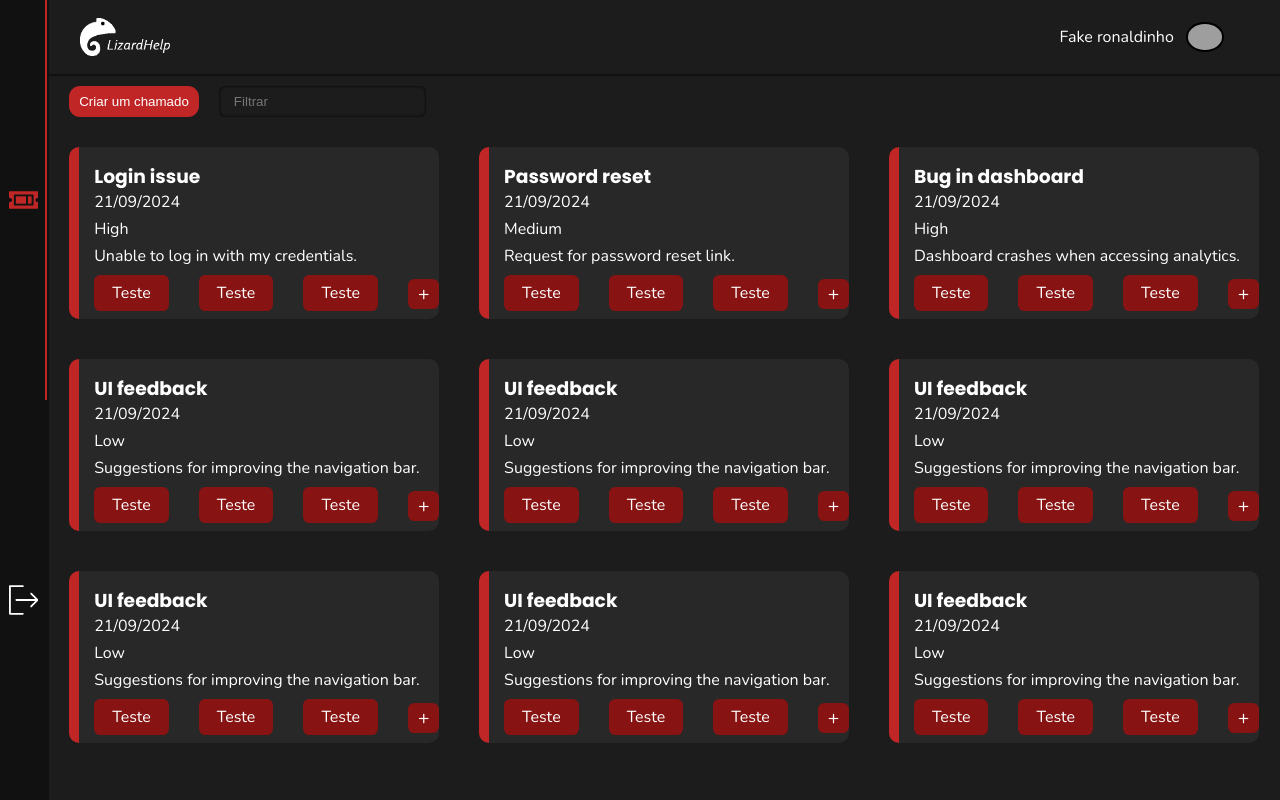
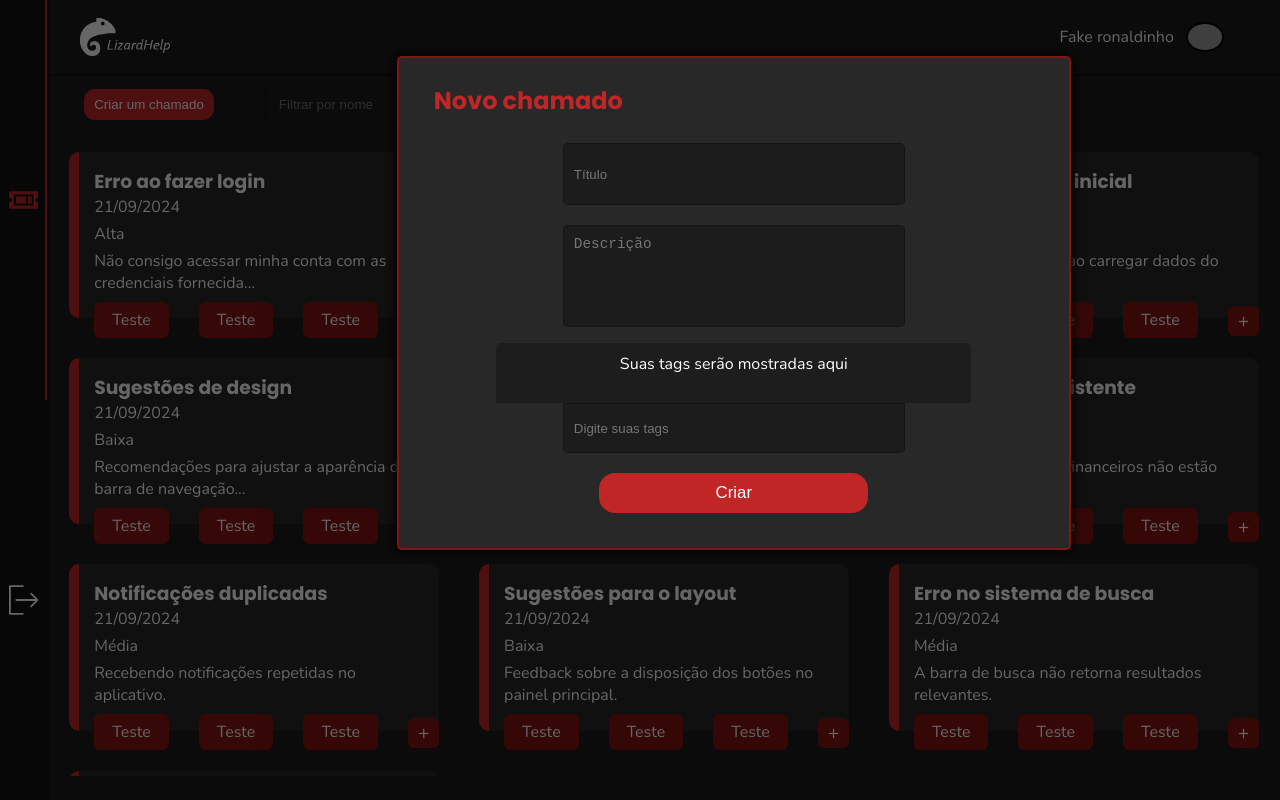
Before and after one commit to MrCoffeeOri/Lizard-Help, a React (Vite) app: page /user/home in a window 1280 px wide. Both pictures are taken after a click on the button "Criar um chamado". Built offline with nearby package versions, Linux system fonts and the light colour scheme; grey boxes are pictures that could not be loaded.

Commit message:
more stuff added to home page

```diff
--- a/src/components/ModalBackground.tsx
+++ b/src/components/ModalBackground.tsx
@@ -1,10 +1,17 @@
 import React from 'react'
 
-export default function ModalBackground({ modalRef }: { modalRef: React.RefObject<HTMLDivElement> }) {
+export default function ModalBackground({ modalRef }: { modalRef: React.RefObject<HTMLDivElement | HTMLFormElement> }) {
   return (
     <div onClick={(e: React.MouseEvent<HTMLDivElement, MouseEvent>) => {
         modalRef.current.classList.toggle('hide')
         e.currentTarget.classList.toggle('hide')
+    }} style={{
+        top: 0,
+        backgroundColor: 'rgba(0, 0, 0, 0.6)',
+        position: 'absolute',
+        zIndex: 98,
+        width: '100%',
+        height: '100%',
     }} className='hide' id='modal-background'></div>
   )
 }
--- a/src/css/home.css
+++ b/src/css/home.css
@@ -23,20 +23,29 @@
         height: 88.56%;
         #tools {
             padding: 10px;
-            > * { margin: 0 10px; }
+            > * { margin: 1px 25px 0 25px; }
             button {
                 cursor: pointer;
                 padding: 8px 10px;
                 background-color: var(--red-main);
                 color: white;
                 border-radius: .7rem;
+                &:hover { background-color: var(--red-main-darker); }
             }
             input {
                 color: white;
-                padding: 8px 15px;
+                padding: 10px 15px;
                 background-color: var(--background);
-                border-radius: .4rem;
-                box-shadow: inset 0 0 3px 0px black;
+                border-radius: .3rem;
+                box-shadow: inset 0 0 3px 0px var(--background-darker);
+            }
+            select {
+                width: 8vw;
+                padding: 9px;
+                border-radius: .2rem;
+                background-color: var(--background);
+                box-shadow: inset 0 0 3px 0px var(--background-darker);
+                color: white;
             }
         }
         #tickets {
@@ -48,6 +57,21 @@
                 position: relative;
                 margin: 20px;
                 padding: 15px;
+                .tools {
+                    display: none;
+                    right: 0;
+                    position: absolute;
+                    svg {
+                        margin-right: 20px;
+                        width: 1.6vw;
+                        transition: 200ms;
+                        &:hover {
+                            cursor: pointer;
+                            fill: var(--red-main);
+                        }
+                    }
+                }
+                &:hover .tools { display: block; }
                 .tags {
                     margin-top: 15px;
                     position: relative;
@@ -63,6 +87,53 @@
                     }
                 }
             }
+            h2 {
+                margin-top: 20vh;
+                text-align: center;
+            }
+        }
+    }
+    #ticketModal  {
+        top: 7%;
+        left: 31%;
+        text-align: center;
+        textarea {
+            width: 25vw;
+            height: 10vh;
+            resize: none;
+            outline: none;
+            font-size: 0.9pc;
+        }
+        #tagsManager {
+            margin-top: 10px;
+            > div {
+                border-radius: 5px 5px 0 0;
+                padding: 10px;
+                background-color: var(--card-background);
+                width: 75.9%;
+                min-height: 5vh;
+                margin: 0 auto;
+                overflow-x: auto;
+                overflow-y: hidden;
+                .tag {
+                    margin: 10px 6px;
+                    display: inline-block;
+                    padding-left: 12px;
+                    min-width: 3vw;
+                    .delete {
+                        cursor: pointer;
+                        margin-right: 13px;
+                     }
+                }
+            }
+            input {
+                border-radius: 0 0 5px 5px;
+                margin-top: 0;
+                padding: 4px 10px;
+                &:not(:placeholder-shown) {
+                    border: 1px solid black;
+                }
+            }
         }
     }
 }
--- a/src/css/main.css
+++ b/src/css/main.css
@@ -81,7 +81,7 @@ input, select, button {
         height: 8vh;
         width: 18vw;
     }
-    input, select {
+    input, select, textarea {
         margin-top: 20px;
         transition: 300ms;
         padding: 10px;
@@ -148,5 +148,11 @@ input, select, button {
     &::-webkit-scrollbar-thumb { background-color: var(--background-darker); }
 }
 
+.modal {
+    background-color: var(--ticket-background);
+    position: absolute;
+    z-index: 99;
+}
+
 .hide { display: none !important; }
 .show { display: block !important; }
--- a/src/pages/Home.tsx
+++ b/src/pages/Home.tsx
@@ -1,40 +1,77 @@
-import React, { useContext } from 'react'
+import React, { useContext, useRef, useState } from 'react'
 import UserHeader from '../components/UserHeader'
 import { useHistory } from 'react-router'
 import { userContext } from '../components/UserContext'
+import ModalBackground from '../components/ModalBackground'
 
 export default function Home() {
   const { user, setUser, setAlert } = useContext(userContext)
+  const [tags, setTags] = useState<{ content: string, id: number }[]>([]);
+  const ticketModalRef = useRef<HTMLFormElement>(null)
   const history = useHistory()
+  const [fakeTickets, setFakeTickets] = useState([
+    { id: 1, title: "Erro ao fazer login", status: "Aberto", description: "Não consigo acessar minha conta com as credenciais fornecidas.", priority: "Alta" },
+    { id: 2, title: "Solicitação de redefinição de senha", status: "Fechado", description: "Preciso de um link para redefinir minha senha.", priority: "Média" },
+    { id: 3, title: "Falha na página inicial", status: "Em Progresso", description: "A página inicial trava ao carregar dados do gráfico.", priority: "Alta" },
+    { id: 4, title: "Sugestões de design", status: "Aberto", description: "Recomendações para ajustar a aparência da barra de navegação.", priority: "Baixa" },
+    { id: 5, title: "Problema no cadastro", status: "Aberto", description: "Erro ao tentar criar uma nova conta.", priority: "Alta" },
+    { id: 6, title: "Relatório inconsistente", status: "Em Progresso", description: "Dados nos relatórios financeiros não estão sendo exibidos corretamente.", priority: "Alta" },
+    { id: 7, title: "Notificações duplicadas", status: "Aberto", description: "Recebendo notificações repetidas no aplicativo.", priority: "Média" },
+    { id: 8, title: "Sugestões para o layout", status: "Fechado", description: "Feedback sobre a disposição dos botões no painel principal.", priority: "Baixa" },
+    { id: 9, title: "Erro no sistema de busca", status: "Aberto", description: "A barra de busca não retorna resultados relevantes.", priority: "Média" },
+    { id: 10, title: "Problemas com anexos", status: "Aberto", description: "Não consigo carregar arquivos no sistema de tickets.", priority: "Alta" },
+  ]);
+
+  const handleTicketDelete = (e: React.MouseEvent<SVGElement>) => {
+    setFakeTickets(fakeTickets.filter(ticket => ticket.id != Number(e.currentTarget.parentElement.parentElement.id)))
+  }
+
+  const handleTicketEdit = (e: React.MouseEvent<SVGElement>) => {
+  }
 
   const handleBoardChange = (e: React.MouseEvent<SVGElement>) => {
     document.querySelector("#home > nav > svg.selected").classList.remove("selected")
     e.currentTarget.classList.add("selected")
   }
 
+  const handleTagDelete = (e: React.MouseEvent<HTMLSpanElement>) => {
+    setTags(tags.filter(tag => tag.id !== Number((e.currentTarget.parentElement as HTMLDivElement).id)));
+  };
+
+  const handleInputTag = (e: React.KeyboardEvent<HTMLInputElement>) => {
+    if (!(e.currentTarget.value.trim().length < 20)) {
+      e.currentTarget.value = e.currentTarget.value.slice(0, 20)
+    } else if (e.key == ' ' && e.currentTarget.value.trim() != '' && tags.length < 10) {
+      setTags([...tags, { content: e.currentTarget.value, id: Math.random() }])
+      e.currentTarget.value = ""
+    }
+  }
+
+  const handleTicketModalShow = () => {
+    document.getElementById("modal-background").classList.toggle("hide")
+    document.getElementById("ticketModal").classList.toggle("hide")
+}
+
   const logout = () => {
     history.push("/")
   }
 
-  const fakeTickets = [
-    { id: 1, title: "Login issue", status: "Open", description: "Unable to log in with my credentials.", priority: "High" },
-    { id: 2, title: "Password reset", status: "Closed", description: "Request for password reset link.", priority: "Medium" },
-    { id: 3, title: "Bug in dashboard", status: "In Progress", description: "Dashboard crashes when accessing analytics.", priority: "High" },
-    { id: 4, title: "UI feedback", status: "Open", description: "Suggestions for improving the navigation bar.", priority: "Low" },
-    { id: 4, title: "UI feedback", status: "Open", description: "Suggestions for improving the navigation bar.", priority: "Low" },
-    { id: 4, title: "UI feedback", status: "Open", description: "Suggestions for improving the navigation bar.", priority: "Low" },
-    { id: 4, title: "UI feedback", status: "Open", description: "Suggestions for improving the navigation bar.", priority: "Low" },
-    { id: 4, title: "UI feedback", status: "Open", description: "Suggestions for improving the navigation bar.", priority: "Low" },
-    { id: 4, title: "UI feedback", status: "Open", description: "Suggestions for improving the navigation bar.", priority: "Low" },
-    { id: 4, title: "UI feedback", status: "Open", description: "Suggestions for improving the navigation bar.", priority: "Low" },
-    { id: 4, title: "UI feedback", status: "Open", description: "Suggestions for improving the navigation bar.", priority: "Low" },
-    { id: 4, title: "UI feedback", status: "Open", description: "Suggestions for improving the navigation bar.", priority: "Low" },
-    { id: 4, title: "UI feedback", status: "Open", description: "Suggestions for improving the navigation bar.", priority: "Low" },
-    { id: 4, title: "UI feedback", status: "Open", description: "Suggestions for improving the navigation bar.", priority: "Low" },
-  ];
 
   return (
     <div id='home'>
+      <ModalBackground modalRef={ticketModalRef} />
+      <form className='form modal hide' id='ticketModal' ref={ticketModalRef} >
+        <h2>Novo chamado</h2>
+        <input type="text" placeholder='Título' />
+        <textarea draggable={'false'} placeholder='Descrição'></textarea>
+        <div id='tagsManager'>
+          <div>
+            {tags.length > 0 ? tags.map(tag => <div className='tag' id={tag.id.toString()}><span className='delete' onClick={handleTagDelete}>x</span><span>{tag.content}</span></div>) : <span>Suas tags serão mostradas aqui</span>}
+          </div>
+          <input type="text" onKeyDown={handleInputTag} placeholder='Digite suas tags' />
+        </div>
+        <button type="submit">Criar</button>
+      </form>
       <nav>
         {
           user.type == "worker" ?
@@ -55,18 +92,30 @@ export default function Home() {
         </UserHeader>
         <main id='dashboard'>
           <div id='tools'>
-            <button>Criar um chamado</button>
-            <input type="text" placeholder='Filtrar' />
+            <button onClick={handleTicketModalShow}>Criar um chamado</button>
+            <input type="text" placeholder='Filtrar por nome' />
+            <select id="options">
+              <option value="open">Abertos</option>
+              <option value="closed">Fechados</option>
+              <option value="inProgress">Em andamento</option>
+            </select>
           </div>
-          <div id='tickets' className='scrollable'>
-          {fakeTickets.map(ticket => (
-                <div key={ticket.id} className='ticket'>
+          <div id='tickets'style={{ display: fakeTickets.length ? "grid" : "block", gridTemplateRows: Array(Math.ceil(fakeTickets.length / 3)).fill('32%').join(' ') }} className='scrollable'>
+              {
+                fakeTickets.length
+                ?
+                  fakeTickets.map(ticket => (
+                    <div id={ticket.id.toString()} className='ticket'>
+                      <div className='tools'>
+                        <svg xmlns="http://www.w3.org/2000/svg" viewBox="0 0 576 512"><path d="M402.6 83.2l90.2 90.2c3.8 3.8 3.8 10 0 13.8L274.4 405.6l-92.8 10.3c-12.4 1.4-22.9-9.1-21.5-21.5l10.3-92.8L388.8 83.2c3.8-3.8 10-3.8 13.8 0zm162-22.9l-48.8-48.8c-15.2-15.2-39.9-15.2-55.2 0l-35.4 35.4c-3.8 3.8-3.8 10 0 13.8l90.2 90.2c3.8 3.8 10 3.8 13.8 0l35.4-35.4c15.2-15.3 15.2-40 0-55.2zM384 346.2V448H64V128h229.8c3.2 0 6.2-1.3 8.5-3.5l40-40c7.6-7.6 2.2-20.5-8.5-20.5H48C21.5 64 0 85.5 0 112v352c0 26.5 21.5 48 48 48h352c26.5 0 48-21.5 48-48V306.2c0-10.7-12.9-16-20.5-8.5l-40 40c-2.2 2.3-3.5 5.3-3.5 8.5z"/></svg>
+                        <svg onClick={handleTicketDelete} xmlns="http://www.w3.org/2000/svg" viewBox="0 0 576 512"><path d="M135.2 17.7L128 32 32 32C14.3 32 0 46.3 0 64S14.3 96 32 96l384 0c17.7 0 32-14.3 32-32s-14.3-32-32-32l-96 0-7.2-14.3C307.4 6.8 296.3 0 284.2 0L163.8 0c-12.1 0-23.2 6.8-28.6 17.7zM416 128L32 128 53.2 467c1.6 25.3 22.6 45 47.9 45l245.8 0c25.3 0 46.3-19.7 47.9-45L416 128z"/></svg>
+                      </div>
                       <div>
                         <h3 style={{ margin: 0 }}>{ticket.title}</h3>
                         <span>21/09/2024</span>
                       </div>
                       <p style={{ margin: "5px 0" }}>{ticket.priority}</p>
-                  <p style={{ margin: "5px 0" }}>{ticket.description}</p>
+                      <p style={{ margin: "5px 0" }}>{ticket.description.length > 60 ? ticket.description.slice(0, 60) + '...' : ticket.description}</p>
                       <div className='tags'>
                         <span className='tag'>Teste</span>
                         <span className='tag'>Teste</span>
@@ -74,7 +123,10 @@ export default function Home() {
                         <span className='more'>+</span>
                       </div>
                     </div>
-              ))}
+                  ))
+                :
+                  <h2>Você não possui nenhum chamado</h2>
+              }
           </div>
         </main>
       </div>
--- a/src/pages/Technician.tsx
+++ b/src/pages/Technician.tsx
@@ -58,7 +58,7 @@ export default function Technician() {
                 <img src="/gear.png" alt="" />
             </UserHeader>
             <ModalBackground modalRef={chatModalRef} />
-            <div className='hide' ref={chatModalRef} id='chat'>
+            <div className='hide modal' ref={chatModalRef} id='chat'>
                 <div id='chats'>
                     <div id='1' className='chat'>
                         <img src="https://yt3.ggpht.com/wvlCpRqb9Hb9Yuv62LDo-AZxr-MpAHTvpeToBGpNOPSMNGQIyplQh2EZv75SLHOZIkpijT00=s48-c-k-c0x00ffffff-no-rj" alt="" />
```
Also changed, not shown: src/css/technician.css (+0 -11 lines). Lines whose indentation alone changed are shown as unchanged.
